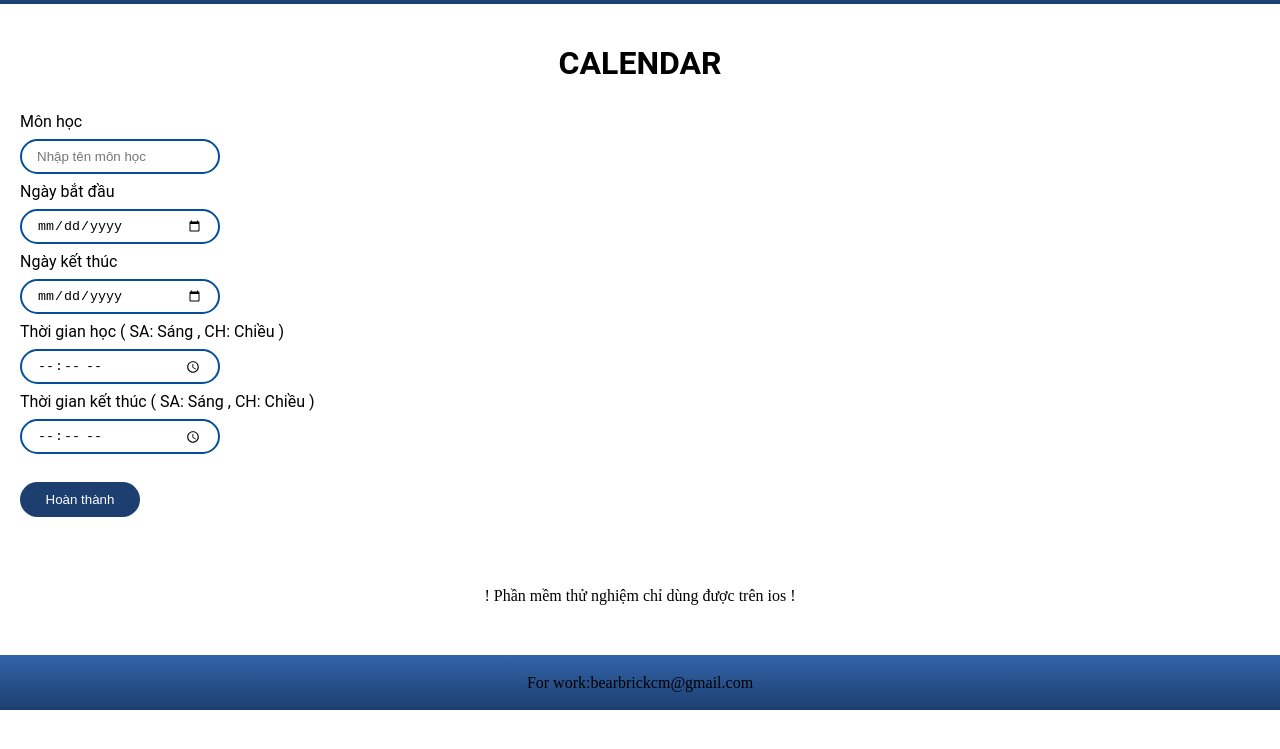
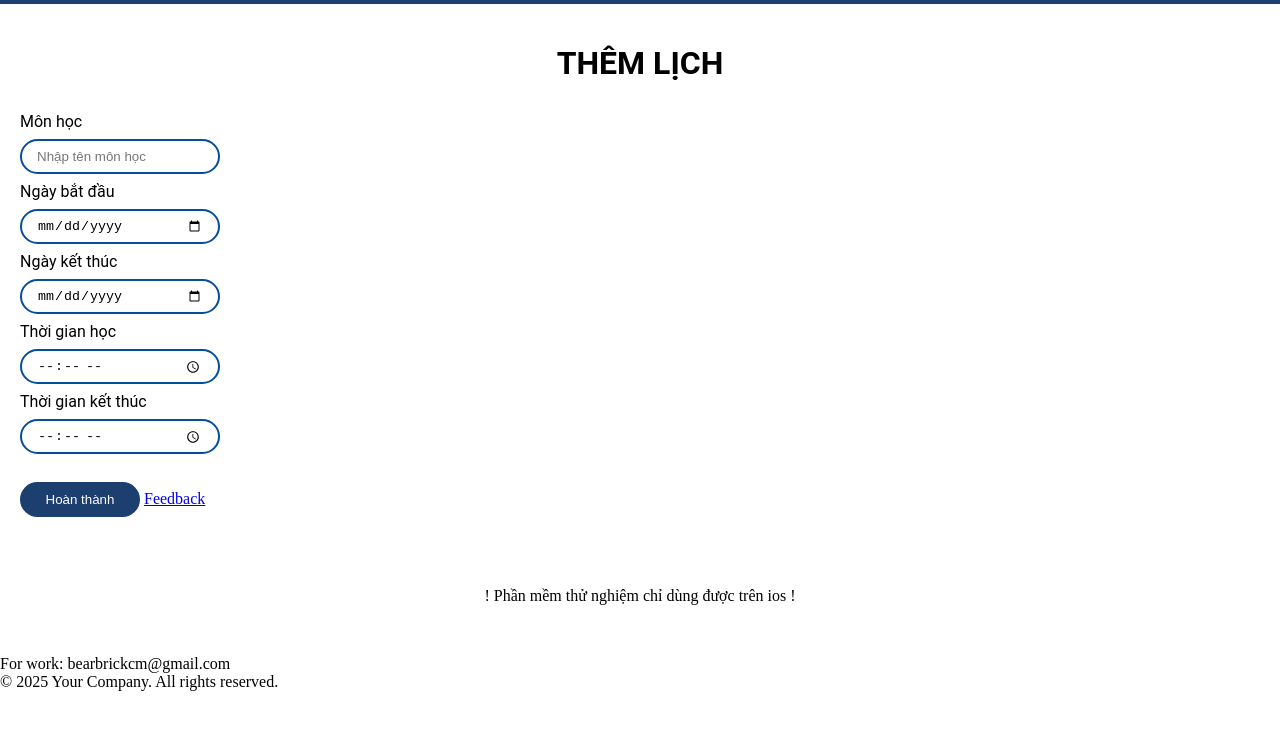
Before and after one commit to tronghaiss/testlich, a plain HTML site: page index.html in a window 1280 px wide. Shown: the part 51-800 px from the top of the page. Drawn offline with Linux system fonts and the light colour scheme.

Commit message:
index.html

```diff
--- a/index.html
+++ b/index.html
@@ -10,7 +10,7 @@
         <img src="./logo.png" alt="" class="logohead">
     </div>
     <div class="titlehead">
-        <h1>CALENDAR</h1>
+        <h1>THÊM LỊCH</h1>
     </div>
 </head>
 <body>
@@ -30,26 +30,28 @@
             <input type="date" id="end-date" name="end-date" required>
         </div>
 
-        <p class="text">Thời gian học ( SA: Sáng , CH: Chiều )</p>
+        <p class="text">Thời gian học </p>
         <div class="o">
             <input type="time" id="start-time" name="start-time" required>
         </div>
 
-        <p class="text">Thời gian kết thúc ( SA: Sáng , CH: Chiều )</p>
+        <p class="text">Thời gian kết thúc </p>
         <div class="o">
             <input type="time" id="end-time" name="end-time" required>
         </div>
 
         <!-- Nút Hoàn thành với type="submit" -->
         <button type="submit" class="complete-btn">Hoàn thành</button>
+        <a href="https://l.facebook.com/l.php?u=https%3A%2F%2Fdocs.google.com%2Fforms%2Fd%2Fe%2F1FAIpQLSdMqC0KX7b02BnB1j2pO-0ZNfyPXHgNfkNjq8jWYeuBujx1tw%2Fviewform%3Fusp%3Ddialog%26fbclid%3DIwZXh0bgNhZW0CMTAAAR3A1rXq4RyGnKpX9x8MKjEZu-DwwPlT9slGawIGgwpH4dFfqA68P2AmKDU_aem_UnrU0PjDzREyTS_oHBrTNg&h=AT2ZHzo-EYYt8dkwRkBchKvTdTNBeUx0x3hav0J3hjN1ja7pK4fFrfjgwxdbkaSxlJSayLoevtLR4P4WHzAtKmcKHEJncz7GpiDNLickDE3le3okO1C4sW903IZrArtzaiAn1kF07nGAbCYOuEmYiw" class="complete-btn2">Feedback</a>
     </form>
 
     <script src="script.js"></script>
     <p class="abc">! Phần mềm thử nghiệm chỉ dùng được trên ios !</p>
 </body>
 <footer>
-    <div class="linehead">
-        <p>For work:bearbrickcm@gmail.com</p>
+    <div class="linefooter">
+        <p>For work: bearbrickcm@gmail.com</p>
+        <p>&copy; 2025 Your Company. All rights reserved.</p>
     </div>
 </footer>
 </html>
```
